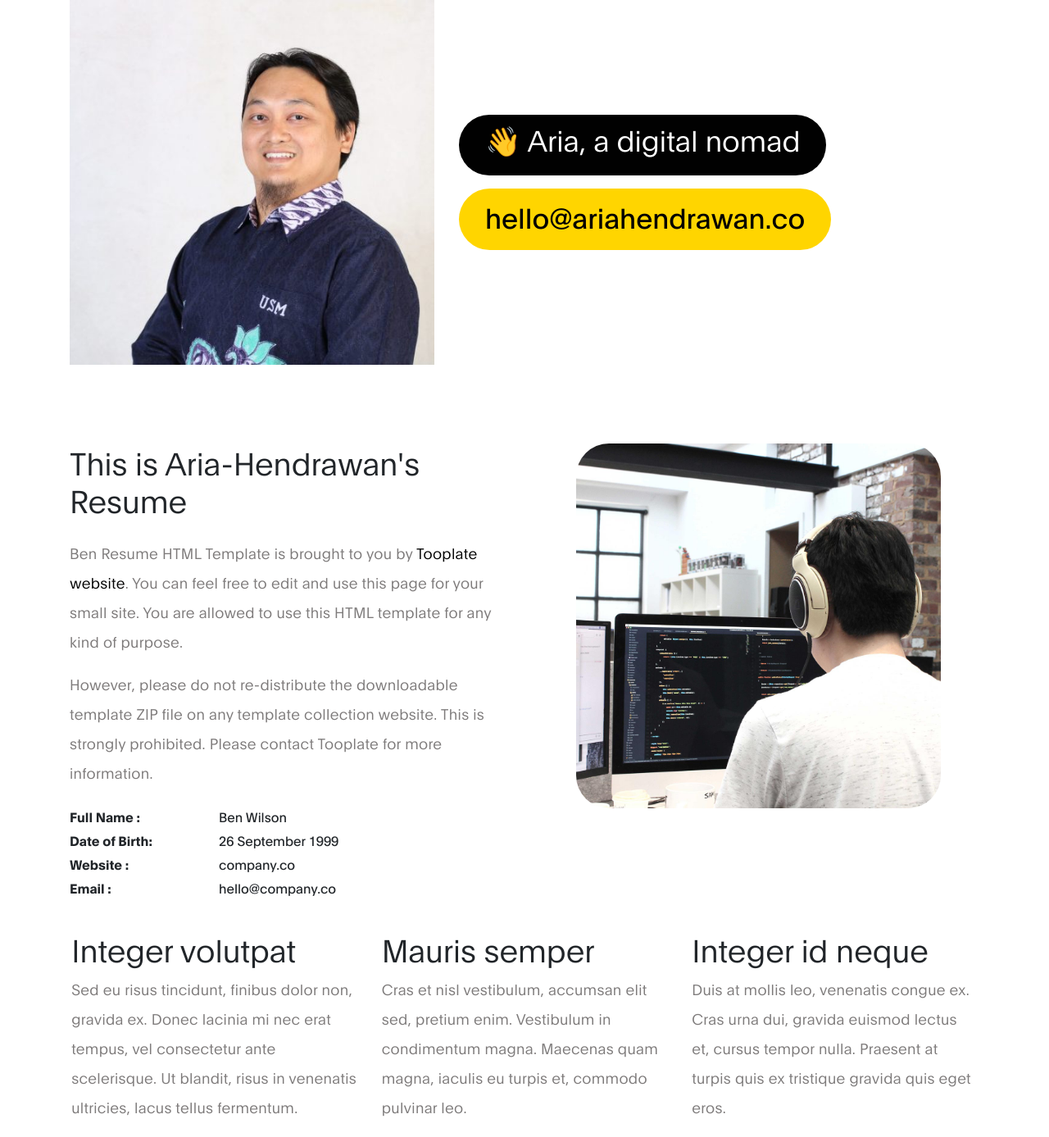
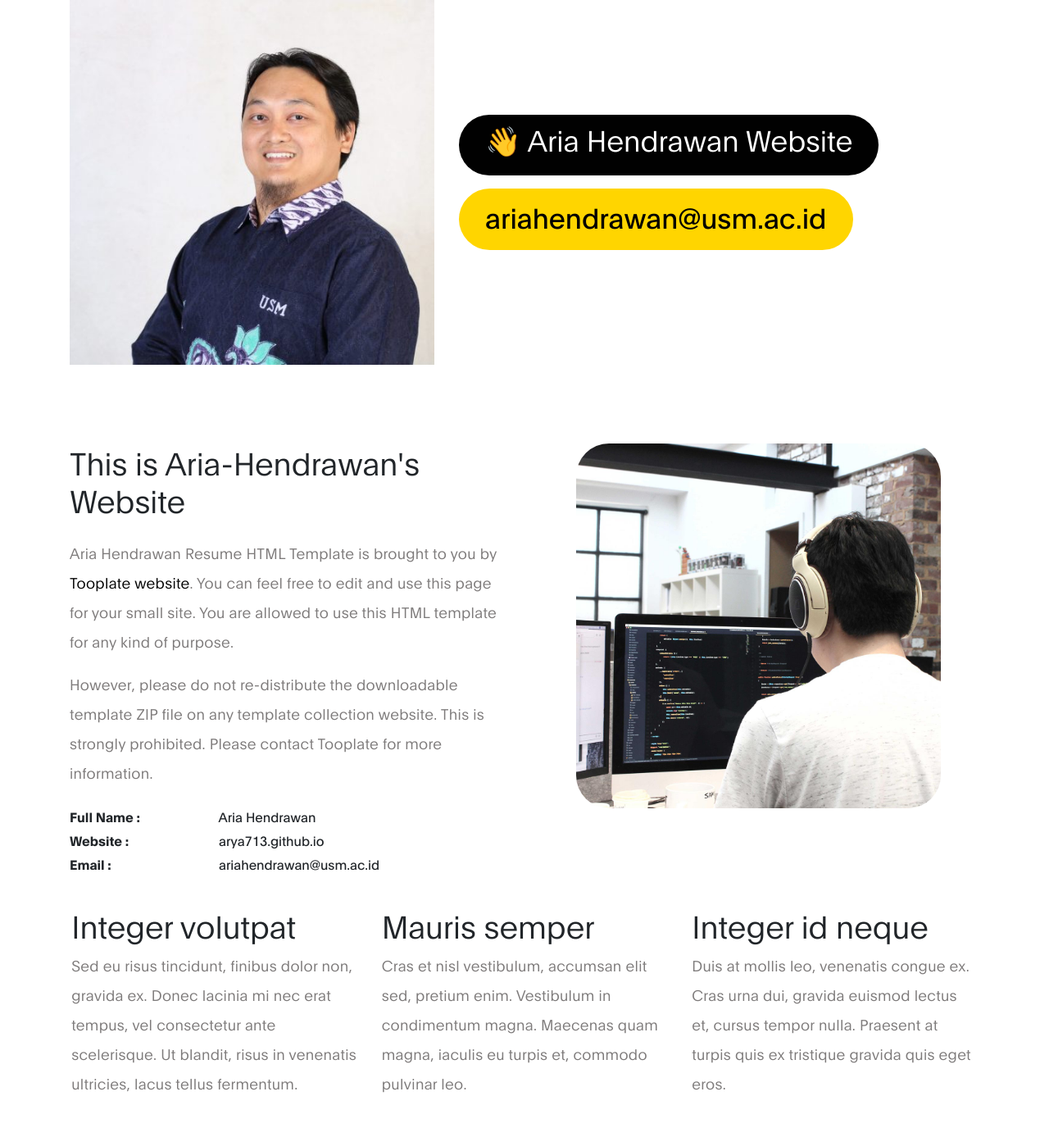
Before and after one commit to arya713/arya713.github.io, a plain HTML site: page index.html in a window 1280 px wide. Shown: the top 1387 px of the page at 82% size. Drawn offline with Linux system fonts and the light colour scheme.

Commit message:
Update index.html

```diff
--- a/index.html
+++ b/index.html
@@ -79,10 +79,10 @@ https://www.tooplate.com/view/2120-ben-resume
                    <div class="d-flex flex-column justify-content-center align-items-center col-lg-7 col-md-7 col-12">
                         <div class="hero-text">
 
-                            <h1 class="hero-title">👋 Aria, a digital nomad</h1>
+                            <h1 class="hero-title">👋 Aria Hendrawan Website</h1>
 
                             <a href="#" class="email-link">
-                                hello@ariahendrawan.co
+                                ariahendrawan@usm.ac.id
                             </a>
 
                         </div>
@@ -98,20 +98,18 @@ https://www.tooplate.com/view/2120-ben-resume
             <div class="row">
 
                 <div class="col-lg-6 col-md-6 col-12">
-                    <h3 class="mb-4">This is Aria-Hendrawan's Resume</h3>
+                    <h3 class="mb-4">This is Aria-Hendrawan's Website</h3>
 
-                    <p>Ben Resume HTML Template is brought to you by <a rel="nofollow" href="https://www.tooplate.com" target="_parent">Tooplate website</a>. You can feel free to edit and use this page for your small site. You are allowed to use this HTML template for any kind of purpose.</p>
+                    <p>Aria Hendrawan Resume HTML Template is brought to you by <a rel="nofollow" href="https://www.tooplate.com" target="_parent">Tooplate website</a>. You can feel free to edit and use this page for your small site. You are allowed to use this HTML template for any kind of purpose.</p>
 
                     <p>However, please do not re-distribute the downloadable template ZIP file on any template collection website. This is strongly prohibited. Please contact Tooplate for more information.</p>
 
                     <ul class="mt-4 mb-5 mb-lg-0 profile-list list-unstyled">
-                        <li><strong>Full Name :</strong> Ben Wilson </li>
+                        <li><strong>Full Name :</strong> Aria Hendrawan </li>
 
-                        <li><strong>Date of Birth:</strong> 26 September 1999</li>
+                        <li><strong>Website :</strong> arya713.github.io</li>
 
-                        <li><strong>Website :</strong> company.co</li>
-
-                        <li><strong>Email :</strong> hello@company.co</li>
+                        <li><strong>Email :</strong> ariahendrawan@usm.ac.id</li>
                     </ul>
                 </div>
 
```
